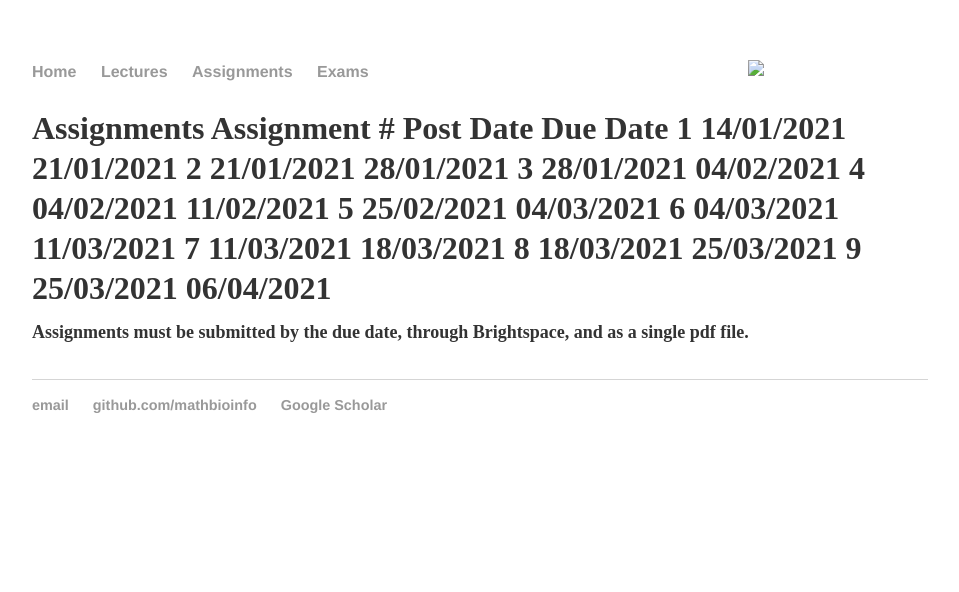
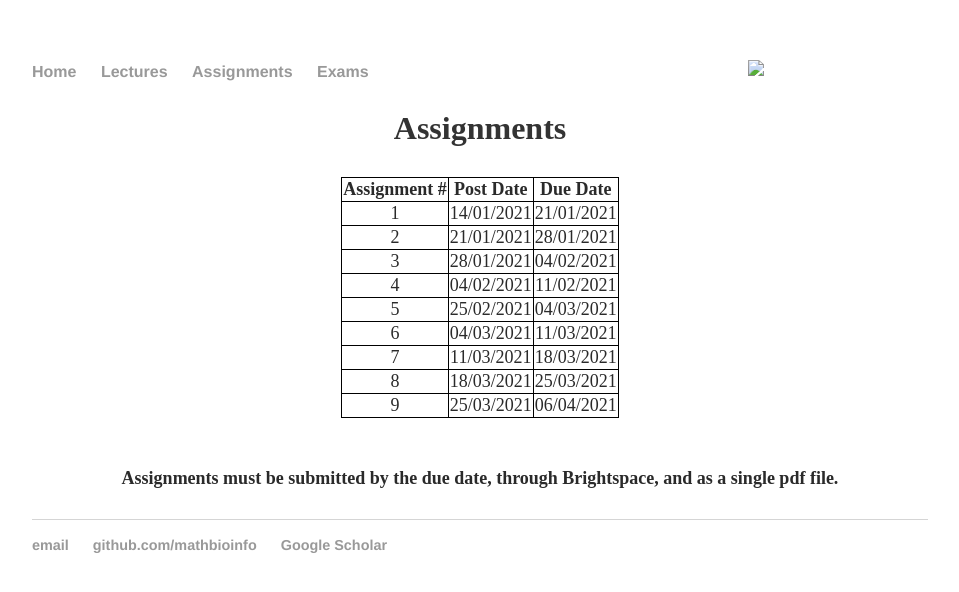
Before and after one commit to MathBioInfo/amjadkhan, a Jekyll site: the page Teaching/financialmath2021/Assignments/index.html, which Jekyll copies as it is, in a window 1280 px wide. Shown: the top 592 px of the page, without its empty margins (160-1119 px from the left). Built offline with Jekyll 4.4.1, drawn with Linux system fonts in a browser that asks for light colours.

Commit message:
Update index.html

```diff
--- a/Teaching/financialmath2021/Assignments/index.html
+++ b/Teaching/financialmath2021/Assignments/index.html
@@ -18,7 +18,25 @@
 		</nav>
 		<div class="container">
     		<div class="blurb">
-	<p><font size="6"><b>Assignments
+ <head>
+<meta name="viewport" content="width=device-width, initial-scale=1">
+<style>
+h1 {text-align: center;}
+p {text-align: center;}
+div {text-align: center;}
+table, th, td {
+  border: 1px solid black;
+  border-collapse: collapse;
+}
+
+table.center {
+  margin-left: auto;
+  margin-right: auto;
+}
+</style>
+</head>
+<table class="center">
+  <p><font size="6"><b>Assignments
   <tr>
     <th>Assignment # </th>
     <th>Post Date</th>
```
